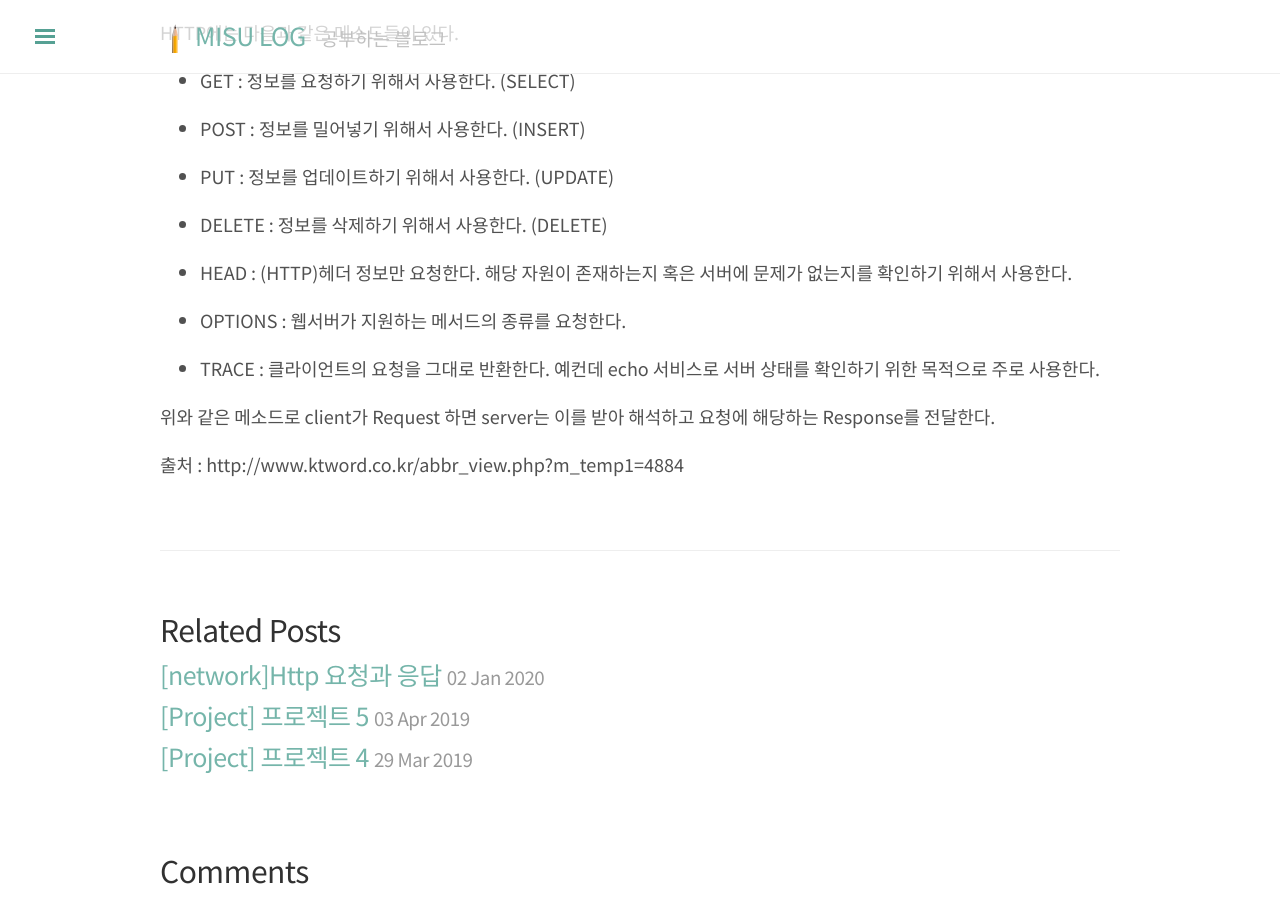
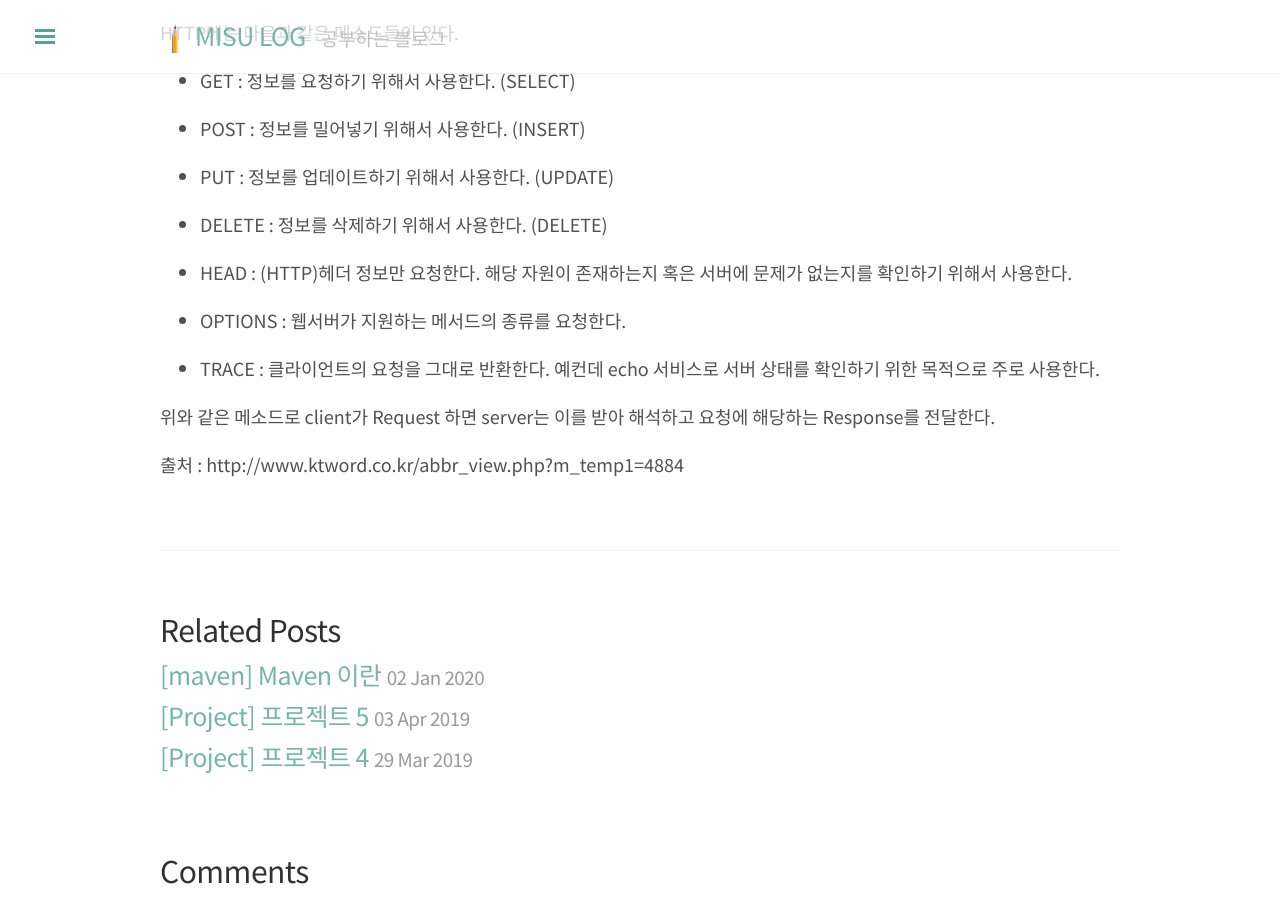
Before and after one commit to misudev/myblog, a Jekyll site: the page built from _posts/2018-12-27-httpprotocol.md, in a window 1280 px wide and 900 px high, scrolled down 749 px. Built offline with Jekyll 4.4.1, drawn with Linux system fonts in a browser that asks for light colours; nearby versions of some CDN libraries; comment, search, counter and statistics services are not loaded.

Commit message:
포스팅 수정

```diff
--- a/_posts/2018-12-27-httpprotocol.md
+++ b/_posts/2018-12-27-httpprotocol.md
@@ -14,7 +14,6 @@
 HTTP 동작 구조는 다음과 같다.
 
 <center><img src = '/assets/image/Http-protocol.JPG' width = '400' height = '300' /></center>
-
 HTTP에는 다음과 같은 메소드들이 있다.
 
 + GET : 정보를 요청하기 위해서 사용한다. (SELECT)
--- a/_posts/2020-01-02-maven.md
+++ b/_posts/2020-01-02-maven.md
@@ -1,7 +1,7 @@
 ---
 published: true
 layout: post
-title: "[network]Http 요청과 응답"
+title: "[maven] Maven 이란"
 category: etc
 tags: [maven]
 comments: true
@@ -23,7 +23,9 @@
     - maven 자체에 관련된 설정을 담당한다.
 2. pom.xml
     - Project Object Model 을 설정하는 부분.
+
     - 프로젝트 내의 빌드 옵션을 설정하는 부분.
+
     - pom 파일의 태그
         - <project> : pom.xml파일의 ROOT, 반드시 이 속성으로 시작해야한다.
         - <modelVersion> : 현재 pom이 사용하고 있는 버전을 나타낸다.
@@ -37,10 +39,10 @@
         - <testResources> : 테스트 리소스의 위치를 지정할 수 있다.
 
             - <testResource> : 없으며 기본으로 "src/test/resources"
-        - <dependencies> : 의존성 라이브러리 정보
+    - <dependencies> : 의존성 라이브러리 정보
             - 의존성 라이브러리 정보를 포함한
     - 최소 groupId, artifactId, version 정보가 필요
-        - <repositories> : 의존성을 다운로드 받을 위치의 repository, 기술하지 않을 경우 기본위치       ([http://repo.maven.apache.org/maven2](http://repo.maven.apache.org/maven2))
+        - <repositories> : 의존성을 다운로드 받을 위치의 repository, 기술하지 않을 경우 기본위치       [http://repo.maven.apache.org/maven2](http://repo.maven.apache.org/maven2)
 
             다수의 <repository> 기술 가능.
 
@@ -54,4 +56,4 @@
 
         먼저 의존성을 추가할 때 local repository에서 찾은 후 존재하지 않는다면 remote repository에서 다운받아 local repository에 추가한다.
 
-        ![Maven/Untitled.png](Maven/Untitled.png)
+        <center><img src = '/assets/image/MavenLifeCycle.JPG' width = '400' height = '300' /></center>
```
Also changed, not shown: _posts/Maven/Untitled.png (deleted).
